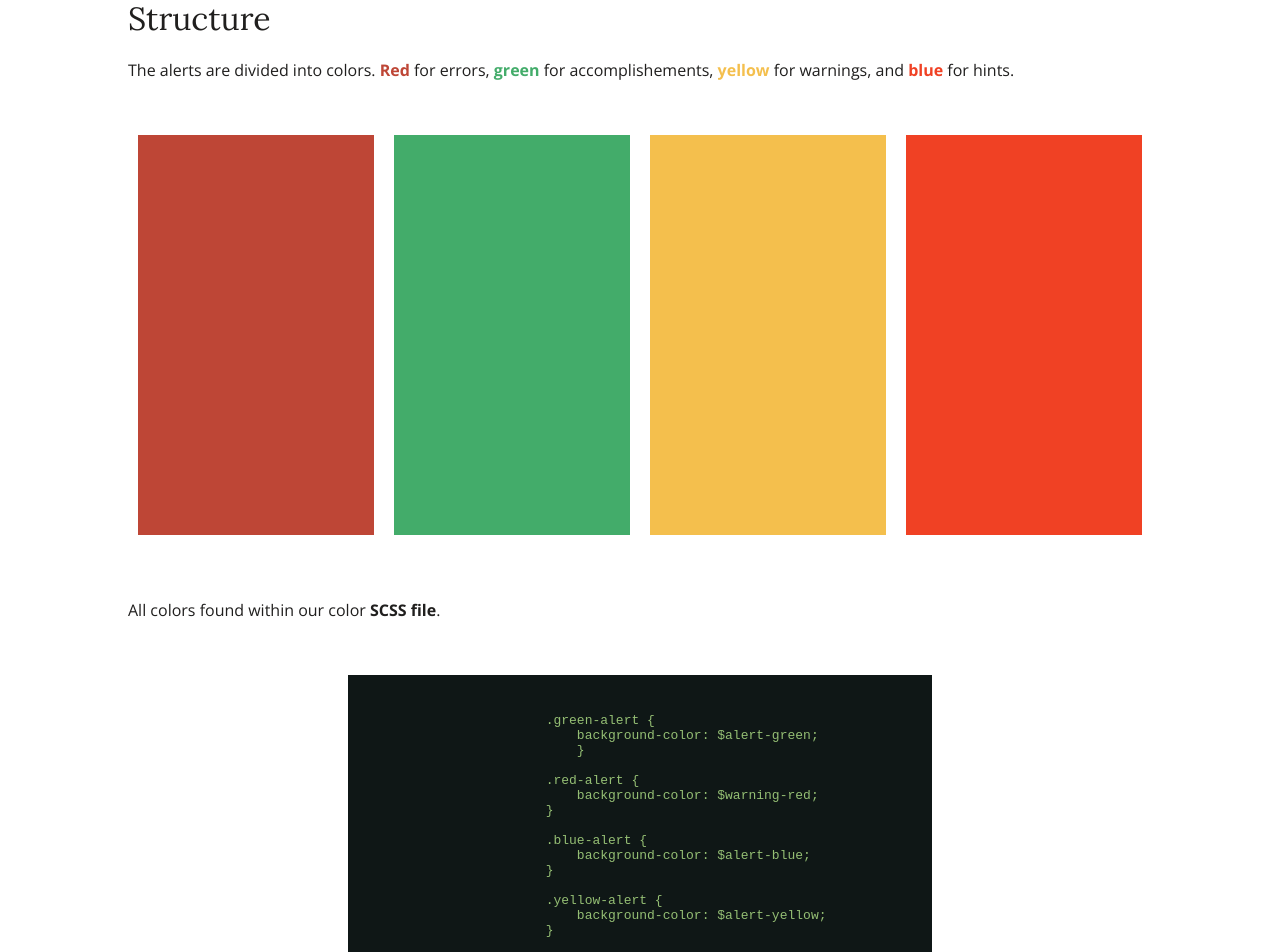
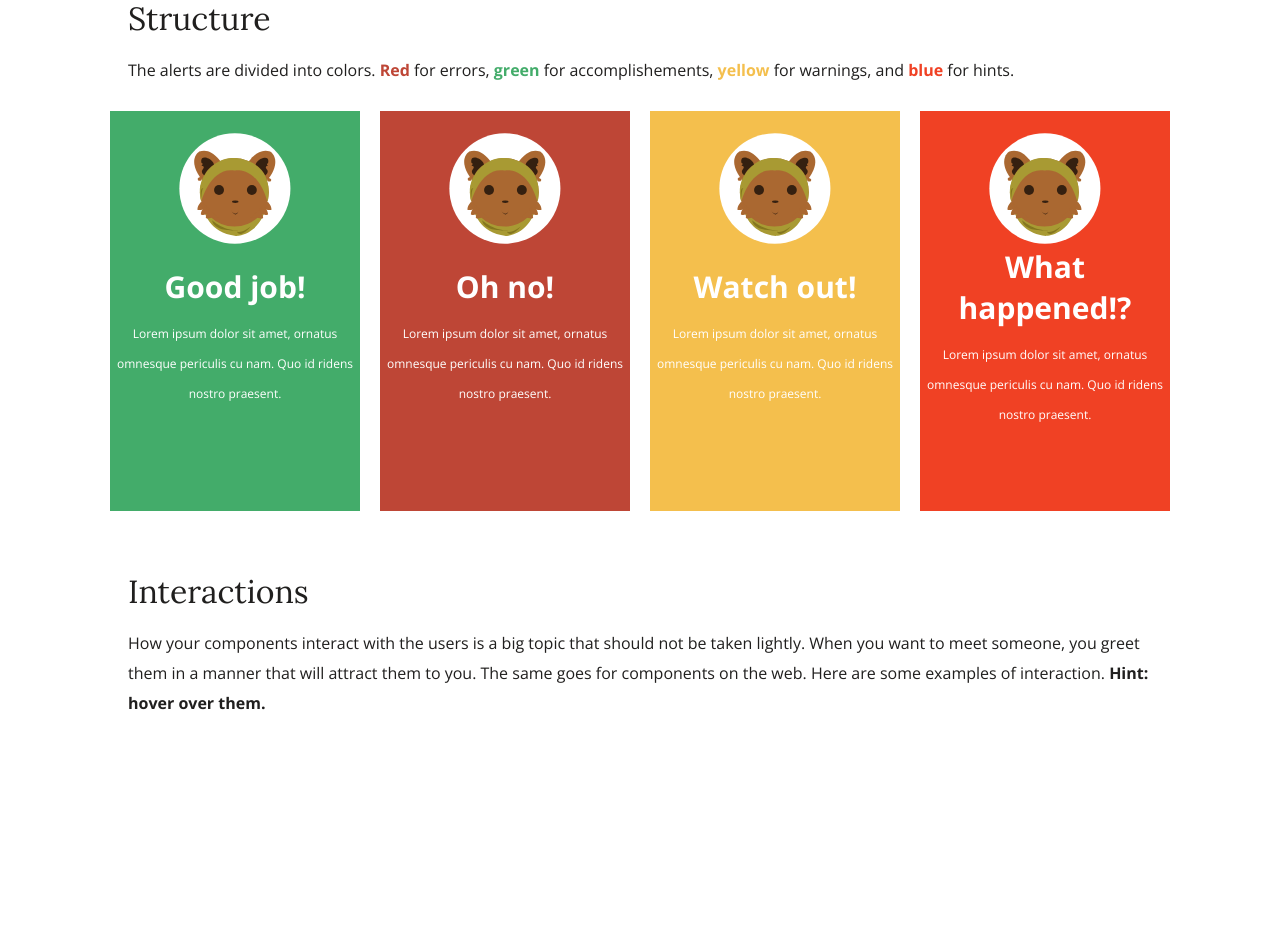
Before and after one commit to Stukent/rainier, a React app: page /alerts in a window 1280 px wide. Shown: the part 460-1412 px from the top of the page. Built offline with nearby package versions, Linux system fonts and the light colour scheme.

Commit message:
added popup notifications to the notifications (#10)
* Made bottom alerts into components with props. Working on popup notification with props

* Added pop-upnotification component

* added extra button for cancelation

```diff
--- a/package.json
+++ b/package.json
@@ -31,6 +31,7 @@
     "postcss-flexbugs-fixes": "3.2.0",
     "postcss-loader": "2.0.8",
     "promise": "8.0.1",
+    "prop-types": "^15.6.0",
     "raf": "3.4.0",
     "react": "^16.1.0",
     "react-dev-utils": "^4.2.1",
--- /dev/null
+++ b/src/components/screen-components/alert/index.js
@@ -0,0 +1,31 @@
+import React, { Component } from 'react';
+import './style.scss';
+import ewoke from './ewoke.svg';
+import PropTypes from 'prop-types';
+
+
+
+class Alert extends Component {
+
+
+    render() {
+
+      return (
+        <div className="alerts-wrap">
+            <div className={this.props.kind}>
+                <img src={ewoke} />
+                <span className="call-action">{this.props.alert}</span>
+                <p>{this.props.children}</p>
+            </div>
+        </div>
+      );
+
+    }
+  }
+
+  export default Alert;
+
+Alert.propTypes = {
+    kind: PropTypes.string,
+    alert: PropTypes.string
+  };
--- /dev/null
+++ b/src/components/screen-components/alert/style.scss
@@ -0,0 +1,105 @@
+@import'../../screens/colors/style';
+
+.green-alert{
+    width: 250px;
+    height: 400px;
+    margin: 10px;
+    background-color: $passing-green;
+    text-align: center;
+
+    img{
+        height: 115px;
+        display: block;
+        margin: 0 auto;
+        padding: 20px;
+    }
+
+    p {
+        color: #fff;
+        font-size: 12px;
+    }
+
+    .call-action {
+        font-weight: 700;
+        font-size: 30px;
+        color: #fff;
+    }
+}
+
+.red-alert{
+    width: 250px;
+    height: 400px;
+    margin: 10px;
+    background-color: $error-red;
+    text-align: center;
+
+    img{
+        height: 115px;
+        display: block;
+        margin: 0 auto;
+        padding: 20px;
+    }
+
+    p {
+        color: #fff;
+        font-size: 12px;
+    }
+
+    .call-action {
+        font-weight: 700;
+        font-size: 30px;
+        color: #fff;
+    }
+}
+
+.warning-yellow{
+    width: 250px;
+    height: 400px;
+    margin: 10px;
+    background-color: $warning-yellow;
+    text-align: center;
+
+    img{
+        height: 115px;
+        display: block;
+        margin: 0 auto;
+        padding: 20px;
+    }
+
+    p {
+        color: #fff;
+        font-size: 12px;
+    }
+
+    .call-action {
+        font-weight: 700;
+        font-size: 30px;
+        color: #fff;
+    }
+}
+
+.bright-error{
+    width: 250px;
+    height: 400px;
+    margin: 10px;
+    background-color: $error-bright-red;
+    text-align: center;
+
+    img{
+        height: 115px;
+        display: block;
+        margin: 0 auto;
+        padding-top: 20px;
+    }
+
+    p {
+        color: #fff;
+        font-size: 12px;
+    }
+
+    .call-action {
+        font-weight: 700;
+        font-size: 30px;
+        color: #fff;
+    }
+}
--- /dev/null
+++ b/src/components/screen-components/pop-up/index.js
@@ -0,0 +1,32 @@
+import React, { Component } from 'react';
+import './style.scss';
+import PropTypes from 'prop-types';
+import ewoke from './ewoke.svg';
+
+const popmessage = "Lorem ipsum dolor sit amet, no putent quaeque quo, id eum mundi copiosae. Cibo delectus salutatus no sea. Ius option inciderint no, et vix duis appellantur. Omnis vivendo oporteat ei nec.";
+
+class PopUp extends Component {
+
+
+    render() {
+
+      return (
+        <div className="popup-wrap">
+            <div className="pop-up">
+                <div className="popup-text-wrap">
+                    <img src={ewoke}/>
+                    <h2>This is an alert!</h2>
+                    <p>{popmessage}</p>
+                </div>
+                <div className="button-dec-wrapper">
+                    <button className="cancel">Cancel</button>
+                    <button className="closer">Okay, got it</button>
+                </div>
+            </div>
+        </div>
+      );
+
+    }
+  }
+
+  export default PopUp;
--- /dev/null
+++ b/src/components/screen-components/pop-up/style.scss
@@ -0,0 +1,61 @@
+.pop-up{
+    background-color: #F2F9FC;
+    border-radius: 10px;
+    width: 600px;
+    height: 400px;
+    justify-content: center;
+    align-items: center;
+    display: flex;
+    flex-direction: column;
+}
+
+.popup-text-wrap{
+    text-align: center;
+    margin: 0 25px;
+    border-bottom: #ccc 2px dashed;
+    padding-bottom: 5px;
+
+    img{
+        height: 100px;
+    }
+}
+
+.button-dec-wrap{
+    display: flex;
+
+
+}
+
+.closer{
+    height: 50px;
+    width: 120px;
+    border: none;
+    background-color: #449DD1;
+    transition: background-color .2s ease-in-out;
+    color: #ffffff;
+    font-size: 15px;
+
+    &:hover{
+        background-color: #3E8FBE;
+        transition: background-color .2s ease-in-out;
+    }
+}
+
+.cancel{
+    height: 50px;
+    width: 120px;
+    border: #ccc 1px solid;
+    transition: background-color .2s ease-in-out;
+    color: #222222;
+    font-size: 15px;
+}
+
+.closer, .cancel{
+    margin: 25px 10px 0px;
+}
+
+.popup-wrap {
+    display: flex;
+    justify-content: center;
+    margin: 30px 0;
+}
--- a/src/components/screens/alerts/index.js
+++ b/src/components/screens/alerts/index.js
@@ -1,16 +1,18 @@
 import React, { Component } from 'react';
 import './style.scss';
-import styled from 'styled-components';
 import { Link } from 'react-router-dom';
-import Leia from './leia.png';
-import HappyLeia from './leia-happy.png';
+import Alert from '../../screen-components/alert';
+import PopUp from '../../screen-components/pop-up';
 
 
-
+const errormessage = "Lorem ipsum dolor sit amet, ornatus omnesque periculis cu nam. Quo id ridens nostro praesent."
 
 
 
 class Alertscreen extends Component {
+
+
+
   render() {
 
     return (
@@ -31,36 +33,12 @@ class Alertscreen extends Component {
                 <h2>Structure</h2>
                 <p>The alerts are divided into colors. <strong className="rudolph">Red</strong> for errors, <strong className="greeny">green</strong> for accomplishements, <strong className="jelly">yellow</strong> for warnings, and <strong className="bluey">blue</strong> for hints.</p>
 
-                 <div className="alert-colors">
-                    <div className="red-alert"></div>
-                    <div className="green-alert"></div>
-                    <div className="yellow-alert"></div>
-                    <div className="blue-alert"></div>
+                <div className="alert-wrapper">
+                    <Alert kind="green-alert" alert="Good job!"> {errormessage} </Alert>
+                    <Alert kind="red-alert" alert="Oh no!"> {errormessage} </Alert>
+                    <Alert kind="warning-yellow" alert="Watch out!"> {errormessage} </Alert>
+                    <Alert kind="bright-error" alert="What happened!?"> {errormessage} </Alert>
                 </div>
-
-                <div className="example-code">
-                    <p>All colors found within our color <strong>SCSS file</strong>.</p>
-                    <div className="editor" >
-                        <pre>
-                         {`
-                        .green-alert {
-                            background-color: $alert-green;
-                            }
-
-                        .red-alert {
-                            background-color: $warning-red;
-                        }
-
-                        .blue-alert {
-                            background-color: $alert-blue;
-                        }
-
-                        .yellow-alert {
-                            background-color: $alert-yellow;
-                        }`}
-                        </pre>
-                     </div>
-               </div>
 
            </div>
 
@@ -80,16 +58,8 @@ class Alertscreen extends Component {
                 <p>...Something that also helps with user friendliness is adding a face to a message.</p>
 
                <div className="alert-faces">
-                    <div className="red-alert">
-                       <img src={Leia}/>
-                       <span className="call-action">Oh no!</span>
-                       <p>It seems like something's off...</p>
-                    </div>
-                    <div className="green-alert">
-                        <img src={HappyLeia}/>
-                        <span className="call-action">Good Job!</span>
-                        <p>You did great! Let's review...</p>
-                    </div>
+                <Alert kind="green-alert" alert="Good Job!"> {errormessage} </Alert>
+                <Alert kind="red-alert" alert="Oh no!"> {errormessage} </Alert>
                </div>
 
            </div>
@@ -109,6 +79,18 @@ class Alertscreen extends Component {
 
             </div>
 
+            <div className="pop-ups-wrapper">
+                <h2>Pop-up Alerts</h2>
+                <p>Another choice for alerts is a pop up. Depending on the situation what these will do is have the main content with an overlay and then show the pop-up so that it stands-out.</p>
+
+                <div className="popup-alert">
+                    <PopUp />
+                    <p>If you notice, there is not an "x" to help the user exit the pop-up, they have to click on the button in order to ex out. This neither adds or reduces steps to comply with the pop-up alert interruption.</p>
+                    <p><strong>You can only use one style of alert and notification, not mix and matching.</strong></p>
+                </div>
+
+            </div>
+
 
         </div>
 
--- a/src/components/screens/alerts/style.scss
+++ b/src/components/screens/alerts/style.scss
@@ -1,4 +1,10 @@
 @import '../colors/style.scss';
+
+
+.alert-wrapper{
+    display: flex;
+    justify-content: center;
+}
 
 .rudolph{
     color: $error-red;
@@ -51,6 +57,7 @@
 .alert-interaction{
     display: flex;
     height: 430px;
+    justify-content: center;
 
     .green-alert, .red-alert, .blue-alert, .yellow-alert {
         width: 250px;
@@ -132,6 +139,10 @@
     margin-top: 50px;
 }
 
+.pop-ups-wrapper{
+    margin-top: 50px;
+}
+
 .demo-bar{
     height: 40px;
     background-color: $sidebar;
```
Also changed, not shown: src/components/screen-components/alert/ewoke.svg (added), src/components/screen-components/alert/style.css (added), src/components/screen-components/pop-up/ewoke.svg (added), src/components/screen-components/pop-up/style.css (added).
